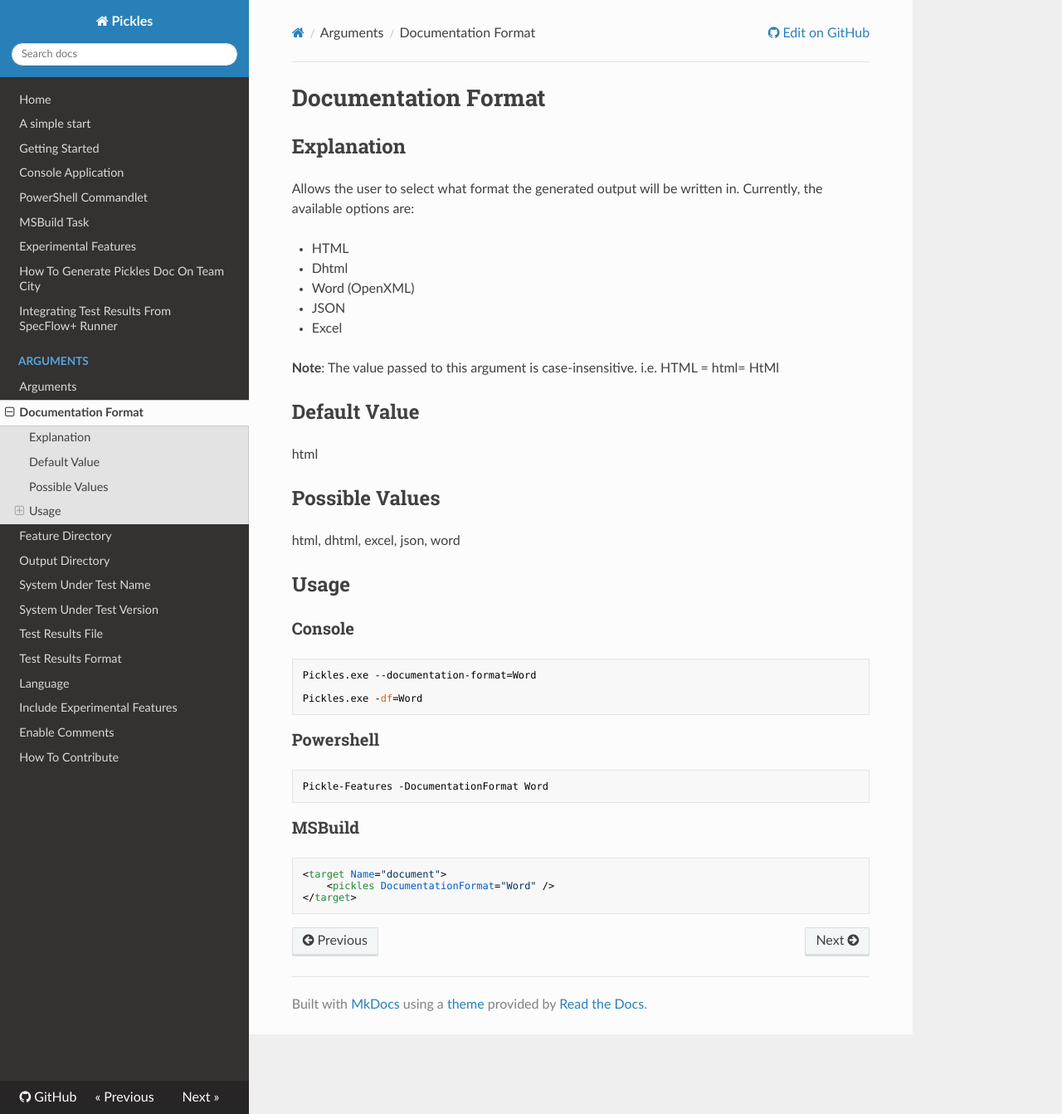
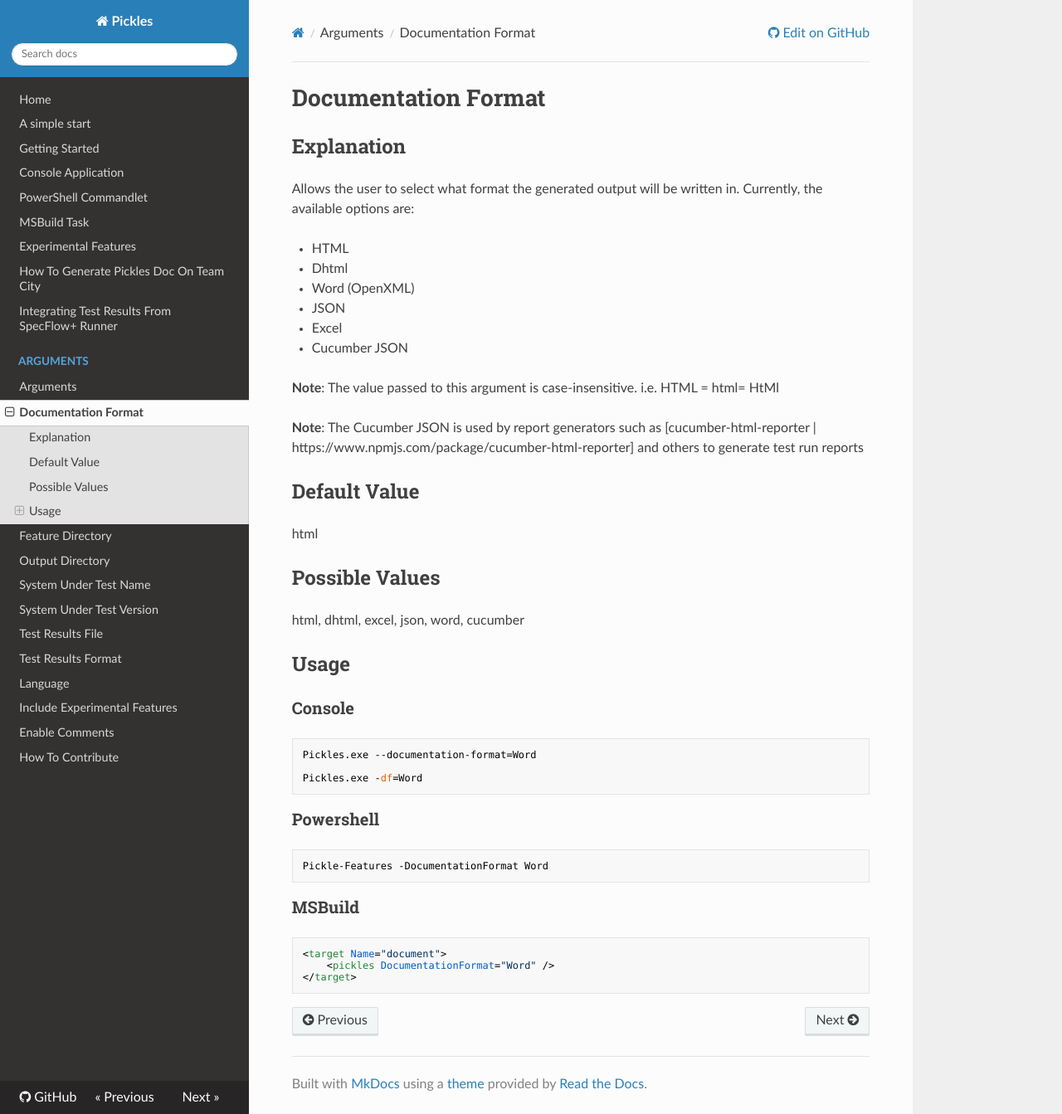
Before and after one commit to picklesdoc/docs, an MkDocs documentation site: the page built from docs/ArgumentsDocumentationFormat.md, in a window 1280 px wide and 1343 px high. Shown: the whole window at 83% size. Built offline with MkDocs 1.6.1, drawn with Linux system fonts in a browser that asks for light colours; nearby versions of some CDN libraries; old or Windows-style settings are respelled for this version of MkDocs.

Commit message:
added cucumber notes to documentation

```diff
--- a/docs/ArgumentsDocumentationFormat.md
+++ b/docs/ArgumentsDocumentationFormat.md
@@ -9,8 +9,11 @@ Allows the user to select what format the generated output will be written in.
 - Word (OpenXML)
 - JSON
 - Excel
+- Cucumber JSON
 
 **Note**: The value passed to this argument is case-insensitive.  i.e. HTML = html= HtMl
+
+**Note**: The Cucumber JSON is used by report generators such as [cucumber-html-reporter | https://www.npmjs.com/package/cucumber-html-reporter] and others to generate test run reports
 
 ## Default Value
 
@@ -18,7 +21,7 @@ html
 
 ## Possible Values
 
-html, dhtml, excel, json, word
+html, dhtml, excel, json, word, cucumber
 
 ## Usage
 
```
